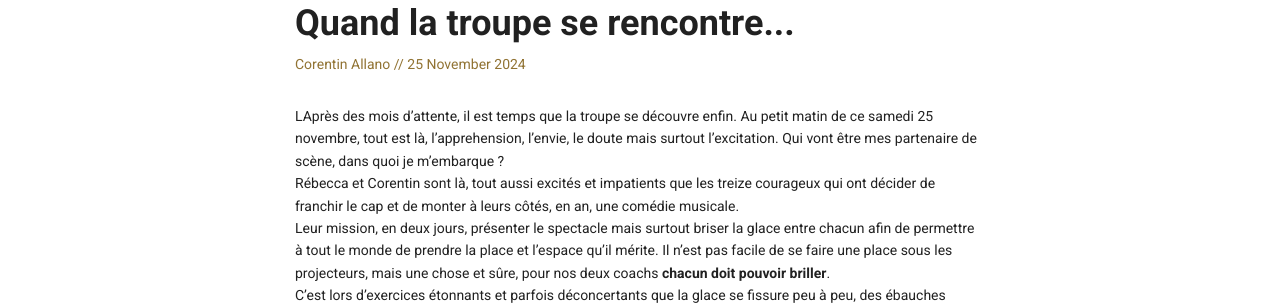
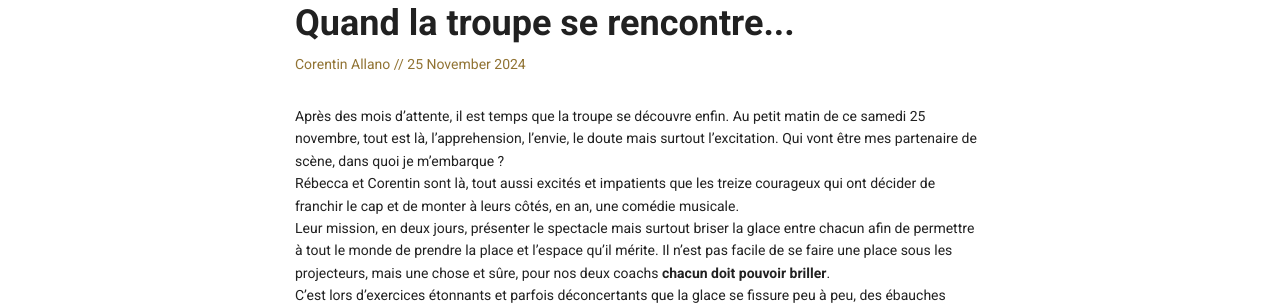
Before and after one commit to MaritaudL/lemasque-productions, a Jekyll site: the page built from _posts/2024-11-25-premier-week-end.markdown, in a window 1280 px wide. Shown: the part 654-959 px from the top of the page. Built offline with Jekyll 4.4.1, drawn with Linux system fonts in a browser that asks for light colours; nearby versions of some CDN libraries; Markdown is read by kramdown in place of the engine named in the settings.

```diff
--- a/_layouts/categories.html
+++ b/_layouts/categories.html
@@ -1,5 +1,5 @@
 ---
-layout: default
+layout: default_rouge
 ---
 
 <div class="xs-12 imgBack textCenter vertCenter banner" style='background-image: linear-gradient( rgba(0, 0, 0, 0.5), rgba(0, 0, 0, 0.1) ), url({{ site.url }}/assets/img/{{ page.thumbnail }}); height: 200px;'>
--- a/_posts/2024-11-25-premier-week-end.markdown
+++ b/_posts/2024-11-25-premier-week-end.markdown
@@ -9,7 +9,7 @@ categories: rouge
 # Information for the author block
 author: Corentin Allano
 ---
-LAprès des mois d’attente, il est temps que la troupe se découvre enfin. Au petit matin de ce samedi 25 novembre, tout est là, l’apprehension, l’envie, le doute mais surtout l’excitation. Qui vont être mes partenaire de scène, dans quoi je m’embarque ?
+Après des mois d’attente, il est temps que la troupe se découvre enfin. Au petit matin de ce samedi 25 novembre, tout est là, l’apprehension, l’envie, le doute mais surtout l’excitation. Qui vont être mes partenaire de scène, dans quoi je m’embarque ?
 Rébecca et Corentin sont là, tout aussi excités et impatients que les treize courageux qui ont décider de franchir le cap et de monter à leurs côtés, en an, une comédie musicale.
 Leur mission, en deux jours, présenter le spectacle mais surtout briser la glace entre chacun afin de permettre à tout le monde de prendre la place
 et l’espace qu’il mérite. Il n’est pas facile de se faire une
--- a/categories/category1.html
+++ b/categories/category1.html
@@ -4,7 +4,7 @@ title: Rouge!
 thumbnail: thumbnail_rouge.png
 ---
 
-<!-- **User Input** Adjust the category filter by changing `site.categories.[thisValue]` -->
+
 {% for post in site.categories.rouge %}
   <div class='listing'>
     <a class='post-title' href='{{ post.url }}'>{{ post.title }}</a>
```
